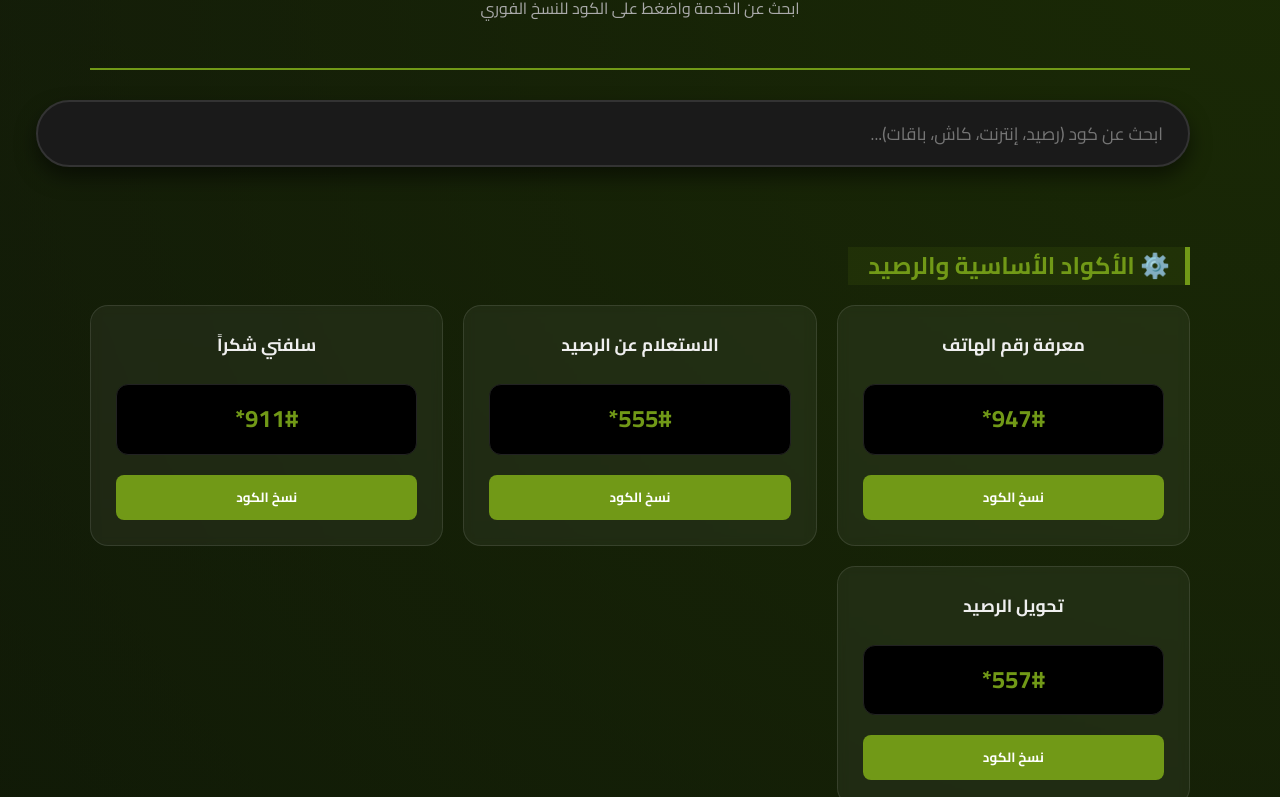
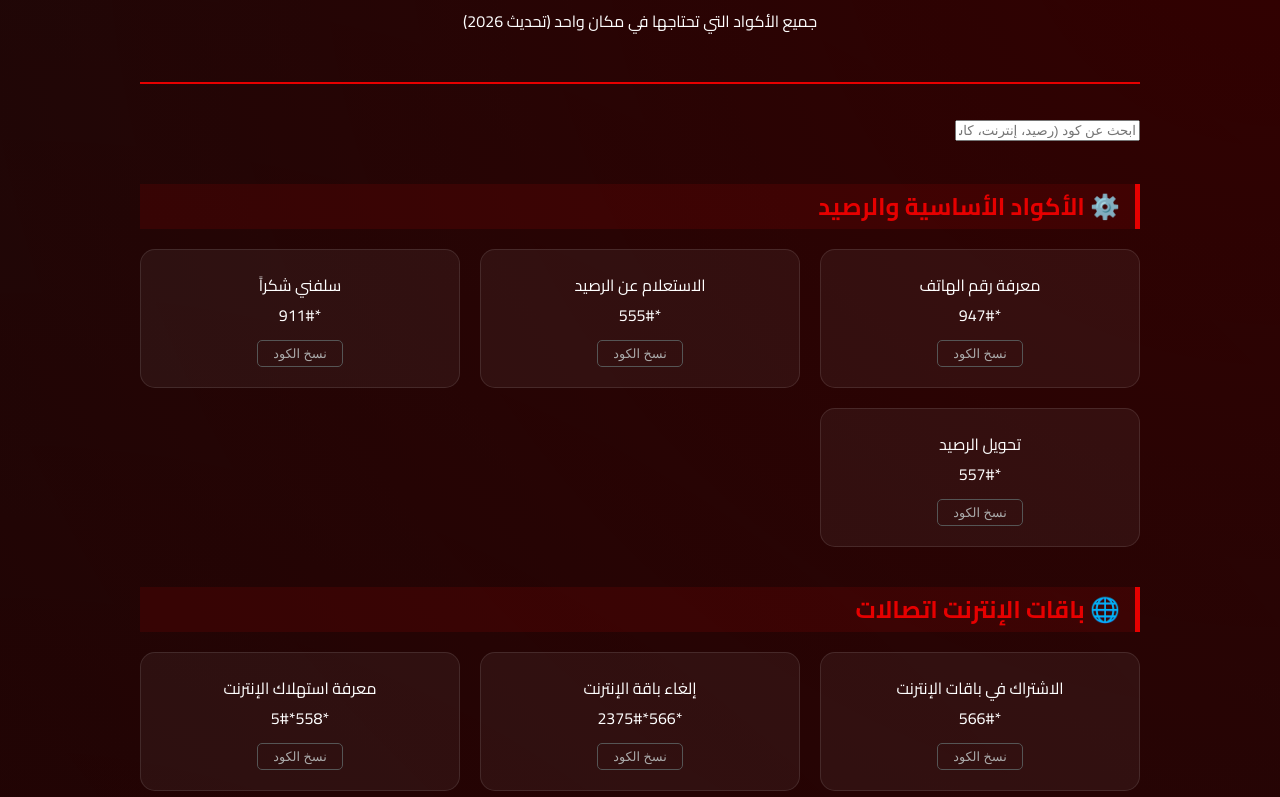
Before and after one commit to abdoahmed17087-beep/vodafone-codes, a plain HTML site: page index.html in a window 1280 px wide. Shown: the part 120-917 px from the top of the page. Drawn offline with Linux system fonts and the light colour scheme.

Commit message:
Update index.html

```diff
--- a/index.html
+++ b/index.html
@@ -1,292 +1,449 @@
 <!DOCTYPE html>
+
 <html lang="ar" dir="rtl">
+
 <head>
+
     <meta charset="UTF-8">
+
     <meta name="viewport" content="width=device-width, initial-scale=1.0">
-    <title>دليل أكواد اتصالات مصر الشامل 2026</title>
+
+    <title>دليل أكواد فودافون الشامل 2026</title>
+
     <link href="https://fonts.googleapis.com/css2?family=Cairo:wght@400;700&display=swap" rel="stylesheet">
+
     <style>
+
         :root {
-            --eti-green: #719917; /* لون اتصالات المميز */
-            --bg-black: #0e0e0e;
+
+            --voda-red: #e60000;
+
+            --voda-black: #0e0e0e;
+
             --card-bg: rgba(255, 255, 255, 0.05);
+
         }
 
+
+
         body {
-            background-color: var(--bg-black);
-            background-image: radial-gradient(circle at top right, #1a2a05, transparent), radial-gradient(circle at bottom left, #051001, transparent);
+
+            background-color: var(--voda-black);
+
+            background-image: radial-gradient(circle at top right, #300, transparent), radial-gradient(circle at bottom left, #200, transparent);
+
             color: #fff;
+
             font-family: 'Cairo', sans-serif;
+
             margin: 0;
+
             padding: 20px;
-            line-height: 1.6;
+
         }
 
-        .container { max-width: 1100px; margin: 0 auto; }
 
-        /* الهيدر */
+
+        .container { max-width: 1000px; margin: 0 auto; }
+
+
+
+        /* تنسيق الهيدر مع الصورة والعنوان */
+
         header {
+
             display: flex;
+
             flex-direction: column;
+
             align-items: center;
+
             justify-content: center;
+
             padding: 30px;
-            border-bottom: 2px solid var(--eti-green);
+
+            border-bottom: 2px solid var(--voda-red);
+
             margin-bottom: 30px;
-            text-align: center;
+
         }
 
-        header h1 { margin: 0; font-size: 2.2rem; color: var(--eti-green); }
-        header p { color: #aaa; margin-top: 10px; }
 
-        /* ضبط شريط البحث */
-        .search-container {
-            margin-bottom: 40px;
-            position: sticky;
-            top: 10px;
-            z-index: 100;
+
+        .header-title-wrapper {
+
+            display: flex;
+
+            align-items: center;
+
+            gap: 15px; /* المسافة بين الصورة والعنوان */
+
+            margin-bottom: 10px;
+
         }
 
-        .search-bar {
-            width: 100%;
-            padding: 15px 25px;
-            border-radius: 50px;
-            border: 2px solid #333;
-            background: #1a1a1a;
-            color: #fff;
-            font-size: 1.1rem;
-            font-family: 'Cairo';
-            box-shadow: 0 10px 20px rgba(0,0,0,0.5);
-            transition: 0.3s;
-            outline: none;
+
+
+        .voda-logo {
+
+            width: 50px; /* حجم الشعار */
+
+            height: auto;
+
         }
 
-        .search-bar:focus {
-            border-color: var(--eti-green);
-            box-shadow: 0 0 15px rgba(113, 153, 23, 0.4);
+
+
+        header h1 {
+
+            margin: 0;
+
+            font-size: 2rem;
+
         }
 
-        /* ضبط المربعات (Cards) */
+
+
         .section-title {
-            color: var(--eti-green);
-            border-right: 5px solid var(--eti-green);
+
+            color: var(--voda-red);
+
+            border-right: 5px solid var(--voda-red);
+
             padding-right: 15px;
+
             margin: 40px 0 20px;
+
             font-size: 1.5rem;
-            background: rgba(113, 153, 23, 0.1);
-            display: inline-block;
-            padding-left: 20px;
+
+            background: rgba(230, 0, 0, 0.1);
+
         }
 
+
+
         .grid {
+
             display: grid;
+
             grid-template-columns: repeat(auto-fill, minmax(280px, 1fr));
+
             gap: 20px;
+
         }
 
+
+
         .card {
+
             background: var(--card-bg);
+
             border: 1px solid rgba(255,255,255,0.1);
-            border-radius: 18px;
-            padding: 25px;
+
+            border-radius: 15px;
+
+            padding: 20px;
+
             text-align: center;
-            transition: all 0.3s ease;
-            display: flex;
-            flex-direction: column;
-            justify-content: space-between;
-            backdrop-filter: blur(5px);
+
+            transition: 0.3s;
+
         }
 
+
+
         .card:hover {
-            border-color: var(--eti-green);
-            transform: translateY(-8px);
-            background: rgba(113, 153, 23, 0.08);
-            box-shadow: 0 10px 25px rgba(0,0,0,0.4);
+
+            border-color: var(--voda-red);
+
+            transform: translateY(-5px);
+
+            background: rgba(230, 0, 0, 0.05);
+
         }
 
-        .card-title {
-            font-weight: 700;
-            font-size: 1.1rem;
-            margin-bottom: 15px;
-            color: #efefef;
+
+
+        .code-text {
+
+            background: #000;
+
+            color: var(--voda-red);
+
+            padding: 12px;
+
+            border-radius: 8px;
+
+            font-size: 1.4rem;
+
+            font-weight: bold;
+
+            display: block;
+
+            direction: ltr !important;
+
+            unicode-bidi: bidi-override;
+
+            cursor: pointer;
+
+            border: 1px dashed #444;
+
         }
 
-        /* منطقة الكود */
-        .code-wrapper {
-            background: #000;
-            color: var(--eti-green);
-            padding: 15px;
-            border-radius: 12px;
-            font-size: 1.5rem;
-            font-weight: bold;
-            direction: ltr !important;
-            unicode-bidi: bidi-override;
-            margin: 10px 0;
-            border: 1px solid #222;
+
+
+        .copy-btn {
+
+            margin-top: 10px;
+
+            background: none;
+
+            border: 1px solid #555;
+
+            color: #aaa;
+
+            padding: 5px 15px;
+
+            border-radius: 5px;
+
             cursor: pointer;
-            transition: 0.2s;
+
+            font-size: 0.8rem;
+
         }
 
-        .code-wrapper:active {
-            transform: scale(0.95);
-            background: #111;
-        }
 
-        .copy-btn {
-            background: var(--eti-green);
-            color: white;
-            border: none;
-            padding: 10px;
-            border-radius: 8px;
-            cursor: pointer;
-            font-family: 'Cairo';
-            font-weight: bold;
-            transition: 0.3s;
-            margin-top: 10px;
-        }
 
-        .copy-btn:hover {
-            filter: brightness(1.2);
-            box-shadow: 0 5px 15px rgba(113, 153, 23, 0.3);
-        }
+        .copy-btn:hover { background: var(--voda-red); color: white; border-color: var(--voda-red); }
 
-        footer { text-align: center; margin-top: 80px; padding: 30px; color: #555; border-top: 1px solid #222; }
 
-        /* إخفاء المربعات عند البحث */
-        .hidden { display: none !important; }
+
+        footer { text-align: center; margin-top: 60px; padding: 20px; color: #555; border-top: 1px solid #222; }
+
     </style>
+
 </head>
+
 <body>
 
+
+
 <div class="container">
-    <header>
-        <h1>دليل أكواد اتصالات مصر 2026</h1>
-        <p>ابحث عن الخدمة واضغط على الكود للنسخ الفوري</p>
-    </header>
+
+   <header>
+
+    <h1>دليل أكواد اتصالات مصر المطور</h1>
+
+    <p>جميع الأكواد التي تحتاجها في مكان واحد (تحديث 2026)</p>
+
+</header>
+
+
+
+<div class="container">
 
     <div class="search-container">
+
         <input type="text" id="searchBox" class="search-bar" placeholder="ابحث عن كود (رصيد، إنترنت، كاش، باقات)..." onkeyup="filterCodes()">
+
     </div>
 
+
+
     <!-- الأكواد الأساسية -->
+
     <h2 class="section-title">⚙️ الأكواد الأساسية والرصيد</h2>
-    <div class="grid">
+
+    <div class="grid" id="mainGrid">
+
         <div class="card">
+
             <span class="card-title">معرفة رقم الهاتف</span>
+
             <div class="code-wrapper" onclick="copyCode('*947#')">*947#</div>
-            <button class="copy-btn" onclick="copyCode('*947#')">نسخ الكود</button>
+
+            <button class="copy-btn">نسخ الكود</button>
+
         </div>
+
         <div class="card">
+
             <span class="card-title">الاستعلام عن الرصيد</span>
+
             <div class="code-wrapper" onclick="copyCode('*555#')">*555#</div>
-            <button class="copy-btn" onclick="copyCode('*555#')">نسخ الكود</button>
+
+            <button class="copy-btn">نسخ الكود</button>
+
         </div>
+
         <div class="card">
+
             <span class="card-title">سلفني شكراً</span>
+
             <div class="code-wrapper" onclick="copyCode('*911#')">*911#</div>
-            <button class="copy-btn" onclick="copyCode('*911#')">نسخ الكود</button>
+
+            <button class="copy-btn">نسخ الكود</button>
+
         </div>
+
         <div class="card">
+
             <span class="card-title">تحويل الرصيد</span>
-            <div class="code-wrapper" onclick="copyCode('*557#')">*557#</div>
-            <button class="copy-btn" onclick="copyCode('*557#')">نسخ الكود</button>
+
+            <div class="code-wrapper" onclick="copyCode('*557*الرقم*المبلغ#')">*557#</div>
+
+            <button class="copy-btn">نسخ الكود</button>
+
         </div>
+
     </div>
 
+
+
     <!-- باقات الإنترنت -->
+
     <h2 class="section-title">🌐 باقات الإنترنت اتصالات</h2>
+
     <div class="grid">
+
         <div class="card">
-            <span class="card-title">الاشتراك في الباقات</span>
+
+            <span class="card-title">الاشتراك في باقات الإنترنت</span>
+
             <div class="code-wrapper" onclick="copyCode('*566#')">*566#</div>
-            <button class="copy-btn" onclick="copyCode('*566#')">نسخ الكود</button>
+
+            <button class="copy-btn">نسخ الكود</button>
+
         </div>
+
         <div class="card">
+
             <span class="card-title">إلغاء باقة الإنترنت</span>
+
             <div class="code-wrapper" onclick="copyCode('*566*2375#')">*566*2375#</div>
-            <button class="copy-btn" onclick="copyCode('*566*2375#')">نسخ الكود</button>
+
+            <button class="copy-btn">نسخ الكود</button>
+
         </div>
+
         <div class="card">
-            <span class="card-title">استهلاك الإنترنت</span>
+
+            <span class="card-title">معرفة استهلاك الإنترنت</span>
+
             <div class="code-wrapper" onclick="copyCode('*558*5#')">*558*5#</div>
-            <button class="copy-btn" onclick="copyCode('*558*5#')">نسخ الكود</button>
+
+            <button class="copy-btn">نسخ الكود</button>
+
         </div>
+
     </div>
 
+
+
     <!-- اتصالات كاش -->
+
     <h2 class="section-title">💰 اتصالات كاش</h2>
+
     <div class="grid">
+
         <div class="card">
+
             <span class="card-title">خدمات اتصالات كاش</span>
+
             <div class="code-wrapper" onclick="copyCode('*777#')">*777#</div>
-            <button class="copy-btn" onclick="copyCode('*777#')">نسخ الكود</button>
+
+            <button class="copy-btn">نسخ الكود</button>
+
         </div>
+
         <div class="card">
+
             <span class="card-title">رقم خدمة عملاء كاش</span>
+
             <div class="code-wrapper" onclick="copyCode('778')">778</div>
-            <button class="copy-btn" onclick="copyCode('778')">اتصل الآن</button>
+
+            <button class="copy-btn">اتصل الآن</button>
+
         </div>
+
     </div>
 
+
+
     <!-- خدمات إضافية -->
+
     <h2 class="section-title">📞 خدمات إضافية مميزة</h2>
+
     <div class="grid">
+
         <div class="card">
-            <span class="card-title">خاصية غير متاح</span>
+
+            <span class="card-title">جعل الخط غير متاح (خاصية)</span>
+
             <div class="code-wrapper" onclick="copyCode('*21*787#')">*21*787#</div>
-            <button class="copy-btn" onclick="copyCode('*21*787#')">نسخ الكود</button>
+
+            <button class="copy-btn">نسخ الكود</button>
+
         </div>
+
         <div class="card">
-            <span class="card-title">إلغاء غير متاح</span>
+
+            <span class="card-title">إلغاء خاصية غير متاح</span>
+
             <div class="code-wrapper" onclick="copyCode('##002#')">##002#</div>
-            <button class="copy-btn" onclick="copyCode('##002#')">نسخ الكود</button>
+
+            <button class="copy-btn">نسخ الكود</button>
+
         </div>
+
         <div class="card">
+
             <span class="card-title">خدمة كلمني شكراً</span>
-            <div class="code-wrapper" onclick="copyCode('*111*رقم الهاتف#')">*111#</div>
-            <button class="copy-btn" onclick="copyCode('*111#')">نسخ الكود</button>
+
+            <div class="code-wrapper" onclick="copyCode('*111*الرقم#')">*111#</div>
+
+            <button class="copy-btn">نسخ الكود</button>
+
         </div>
+
         <div class="card">
+
             <span class="card-title">إلغاء الكول تون</span>
+
             <div class="code-wrapper" onclick="copyCode('*911*7#')">*911*7#</div>
-            <button class="copy-btn" onclick="copyCode('*911*7#')">نسخ الكود</button>
+
+            <button class="copy-btn">نسخ الكود</button>
+
         </div>
+
     </div>
 
-    <footer>
-        تم التصميم بواسطة عبدالله السواح &copy; 2026
-    </footer>
-</div>
+
+
+<footer>
+
+    تم تصميم الموقع بواسطة عبدالله السواح &copy; 2026
+
+</footer>
+
+
 
 <script>
-    // وظيفة النسخ
+
     function copyCode(text) {
+
         navigator.clipboard.writeText(text).then(() => {
-            const tempAlert = document.createElement('div');
-            tempAlert.style = "position:fixed; bottom:20px; right:20px; background:#719917; color:white; padding:10px 20px; border-radius:5px; z-index:1000; font-family:Cairo;";
-            tempAlert.innerText = "تم نسخ الكود: " + text;
-            document.body.appendChild(tempAlert);
-            setTimeout(() => tempAlert.remove(), 2000);
+
+            alert("تم نسخ الكود بنجاح: " + text);
+
         });
+
     }
 
-    // وظيفة البحث الذكي
-    function filterCodes() {
-        let input = document.getElementById('searchBox').value.toLowerCase();
-        let cards = document.getElementsByClassName('card');
-
-        for (let i = 0; i < cards.length; i++) {
-            let title = cards[i].querySelector('.card-title').innerText.toLowerCase();
-            let code = cards[i].querySelector('.code-wrapper').innerText.toLowerCase();
-
-            if (title.includes(input) || code.includes(input)) {
-                cards[i].classList.remove('hidden');
-            } else {
-                cards[i].classList.add('hidden');
-            }
-        }
-    }
 </script>
 
+
+
 </body>
+
 </html>
```
